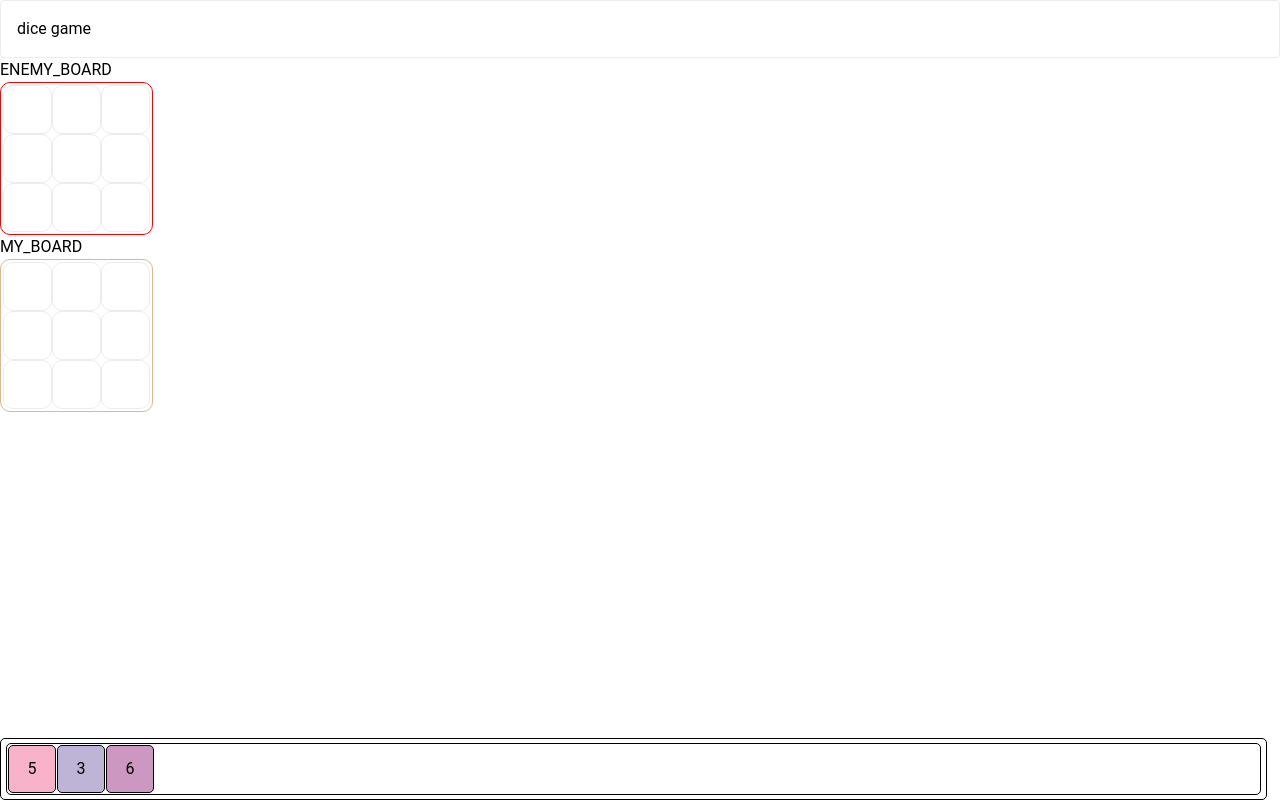
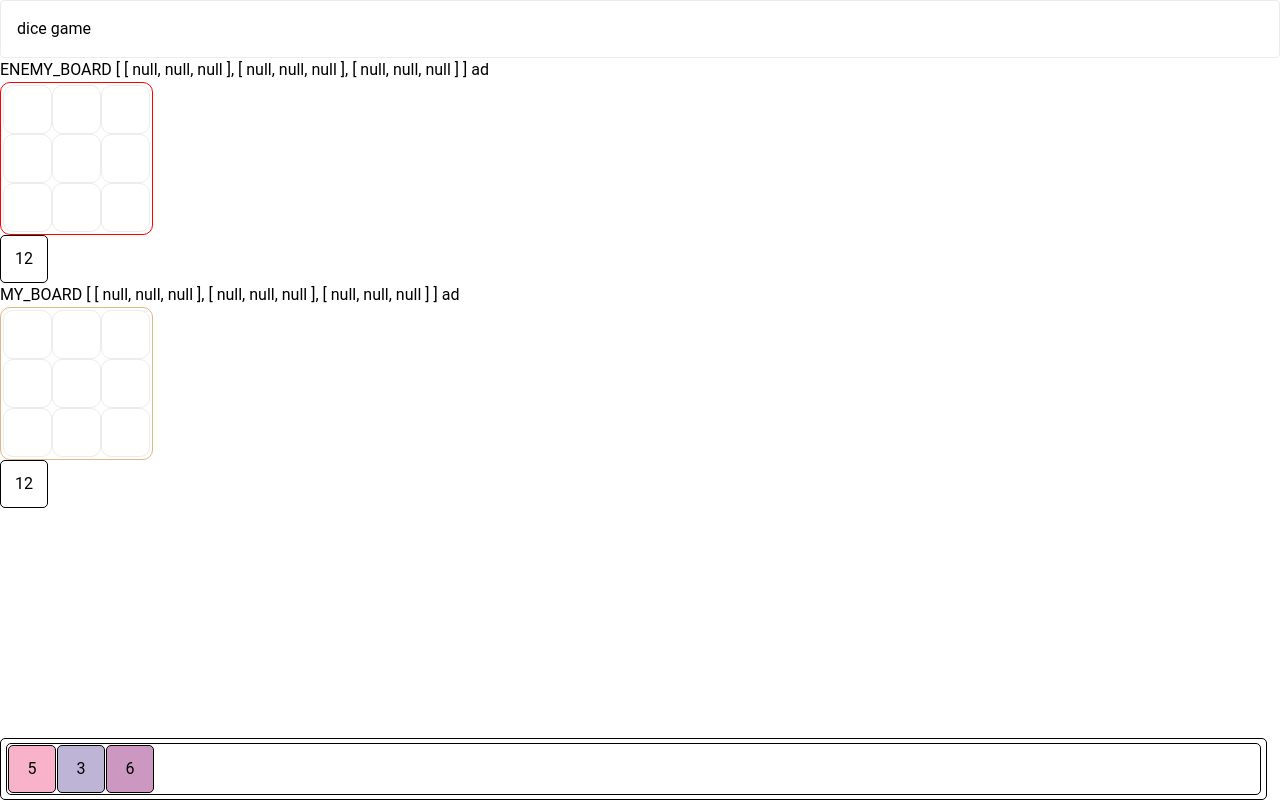
Before and after one commit to ATIPPAz/dice-dual, a Vue app: page / in a window 1280 px wide. Built offline with nearby package versions, Linux system fonts and the light colour scheme.

Commit message:
save bug

```diff
--- a/src/components/boardgame/index.vue
+++ b/src/components/boardgame/index.vue
@@ -1,17 +1,27 @@
 <template>
   {{ prop.boardHolder }}
+  {{ boardGame }}
+  <button @click="test">ad</button>
   <div class="board-game" :class="{ enemy: prop.boardHolder === Board.ENEMY_BOARD }">
     <div v-for="column in cellColumnNumber">
       <BoardGameCell :board-holder="prop.boardHolder" v-for="row in cellRowNumber" />
     </div>
   </div>
+  <Dice />
 </template>
 <script setup lang="ts">
 import BoardGameCell from './BoardGameCell.vue'
+import Dice  from '../dice/diceExtension.vue'
+
 import { Board } from '@/enum/board'
+import {ref} from 'vue'
 const prop = defineProps<{ boardHolder: Board }>()
 const cellRowNumber = 3
 const cellColumnNumber = 3
+function test(){
+  boardGame.value[1][2] = 2
+}
+const boardGame = ref<null[][]|number[][]>([[null,null,null],[null,null,null],[null,null,null]])
 </script>
 <style scoped>
 .board-game {
--- /dev/null
+++ b/src/components/dice/diceExtension.vue
@@ -0,0 +1,43 @@
+<template>
+<div class="float-dice-container">
+  <Dice :class="{'float-dice':isFloating}" @click="isFloating =!isFloating"
+    :value="12"
+    :color="null"
+    :float="false"
+    :index="1"/>
+</div>
+</template>
+<script setup>
+import Dice from './index.vue'
+import {ref} from 'vue'
+const isFloating = ref(false)
+</script>
+<style scoped lang="scss">
+
+.float-dice-container {
+  position: relative;
+
+}
+.float-dice {
+    position: absolute;
+    animation-name: floating-up;
+    animation-duration: 0.075s;
+    top: -10px;
+    animation-timing-function: linear;
+  }
+@keyframes floating-up {
+  0% {
+    top: 0px;
+  }
+  25% {
+    top: -5px;
+  }
+  50%,
+  100% {
+    top: -10px;
+  }
+  75% {
+    top: -15px;
+  }
+}
+</style>
--- a/src/enum/board.ts
+++ b/src/enum/board.ts
@@ -2,6 +2,12 @@ export enum Board {
   MY_BOARD = 'MY_BOARD',
   ENEMY_BOARD = 'ENEMY_BOARD'
 }
+
+export enum DiceState {
+  SLOT = "SLOT",
+  BOARD = "BOARD"
+}
+
 enum Color {
   Green = "#CCE8DB",
   Blue = '#C1D4E3',
```
